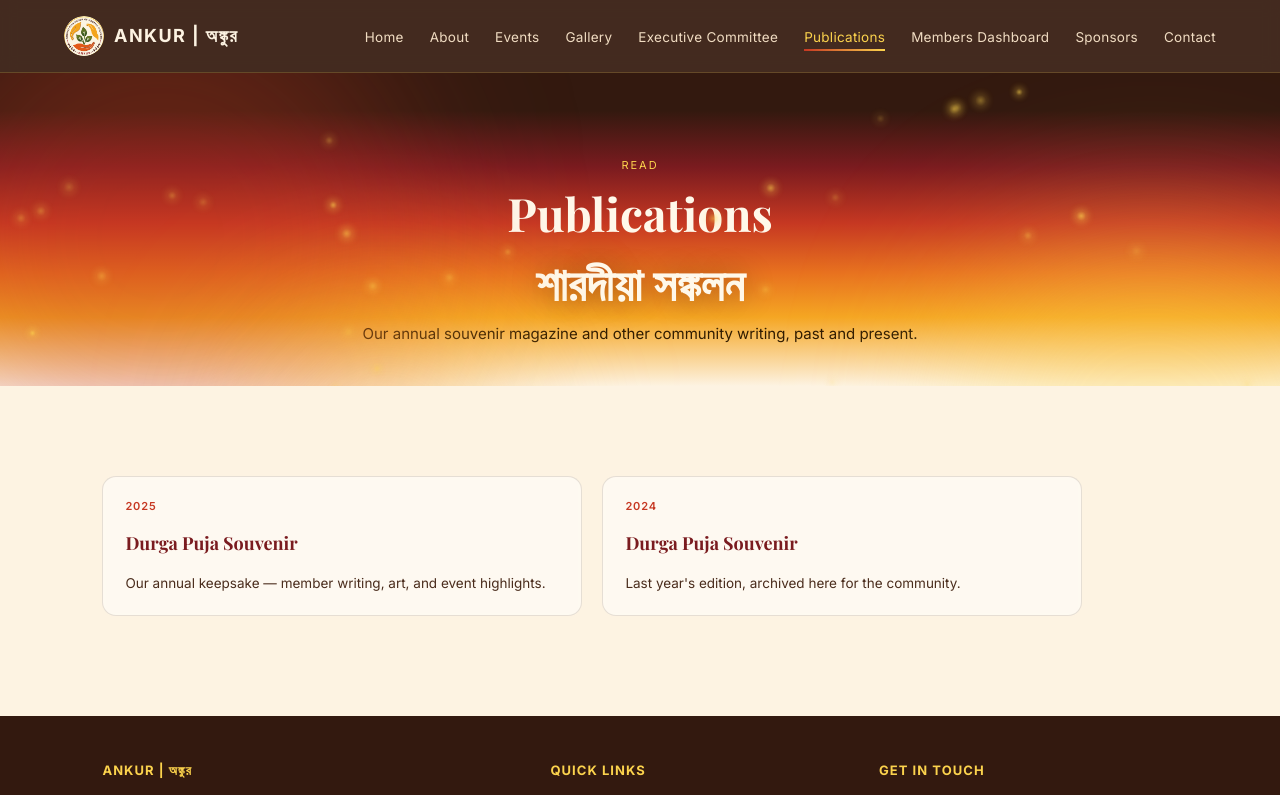
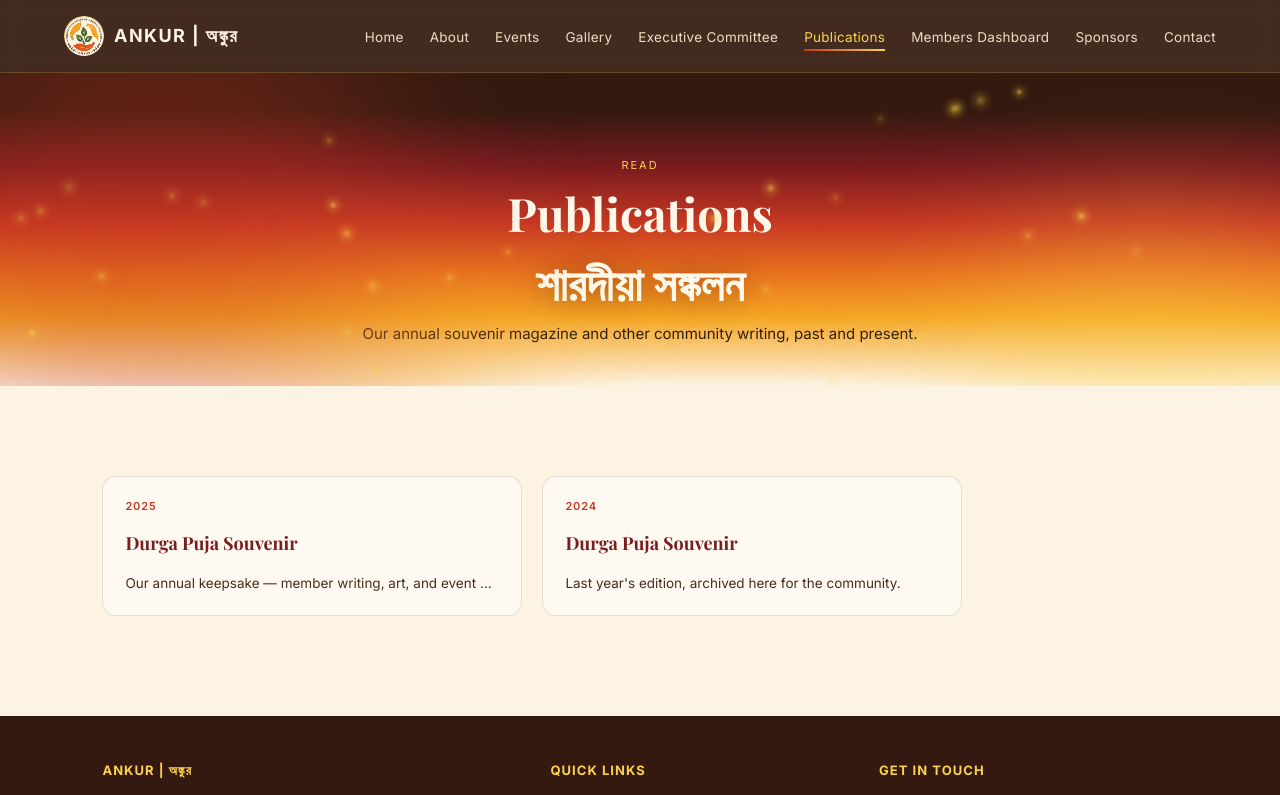
Before and after one commit to ankursc-cola/ankur-website, a React (Vite) app: page /publications in a window 1280 px wide. Shown: the top 795 px of the page. Built offline with nearby package versions, Linux system fonts and the light colour scheme; no server answers; a web font is replaced by a local one.

Commit message:
Publication card fix

```diff
--- a/src/index.css
+++ b/src/index.css
@@ -654,7 +654,7 @@ button{font-family:inherit;}
 }
 
 .pub-card {
-  width: 480px;
+  width: 420px;
   flex: 0 0 auto; /* never shrinks, never grows — fixed dimension always */
   box-sizing: border-box;
 }
```
